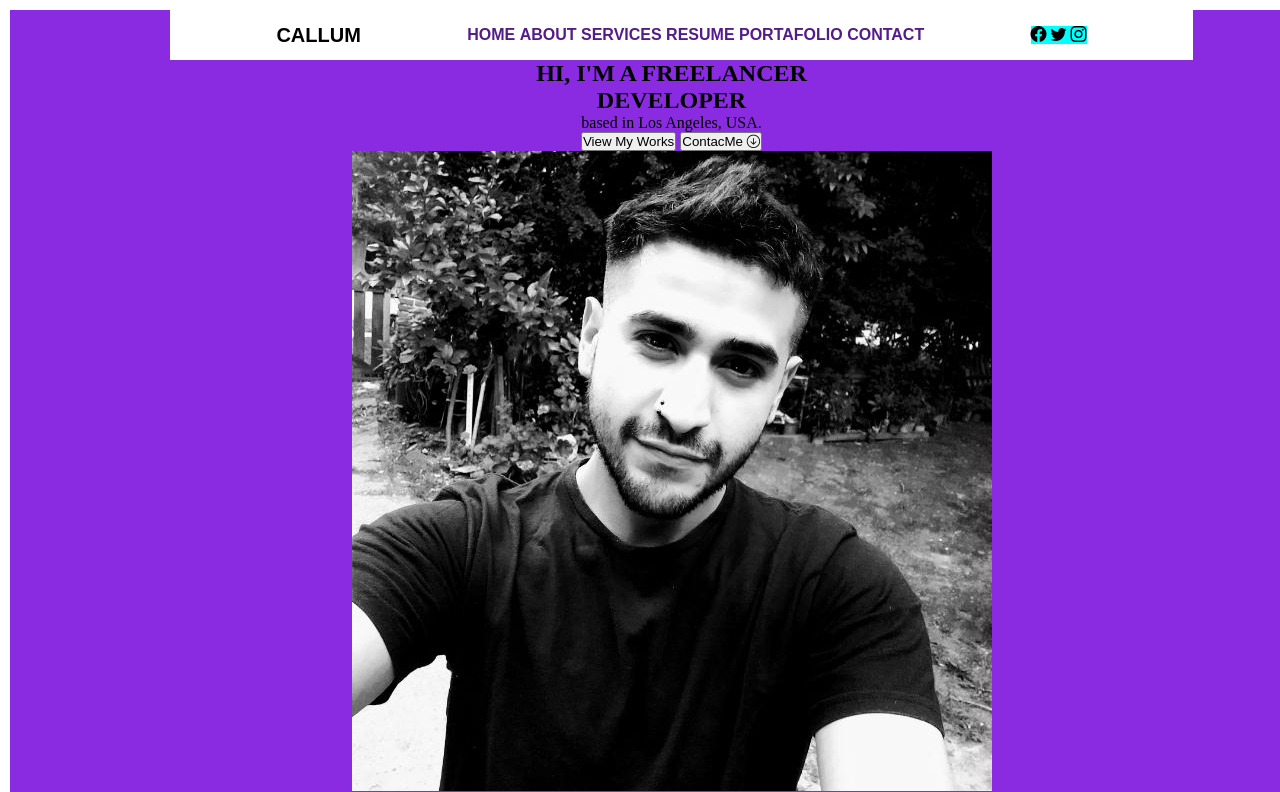
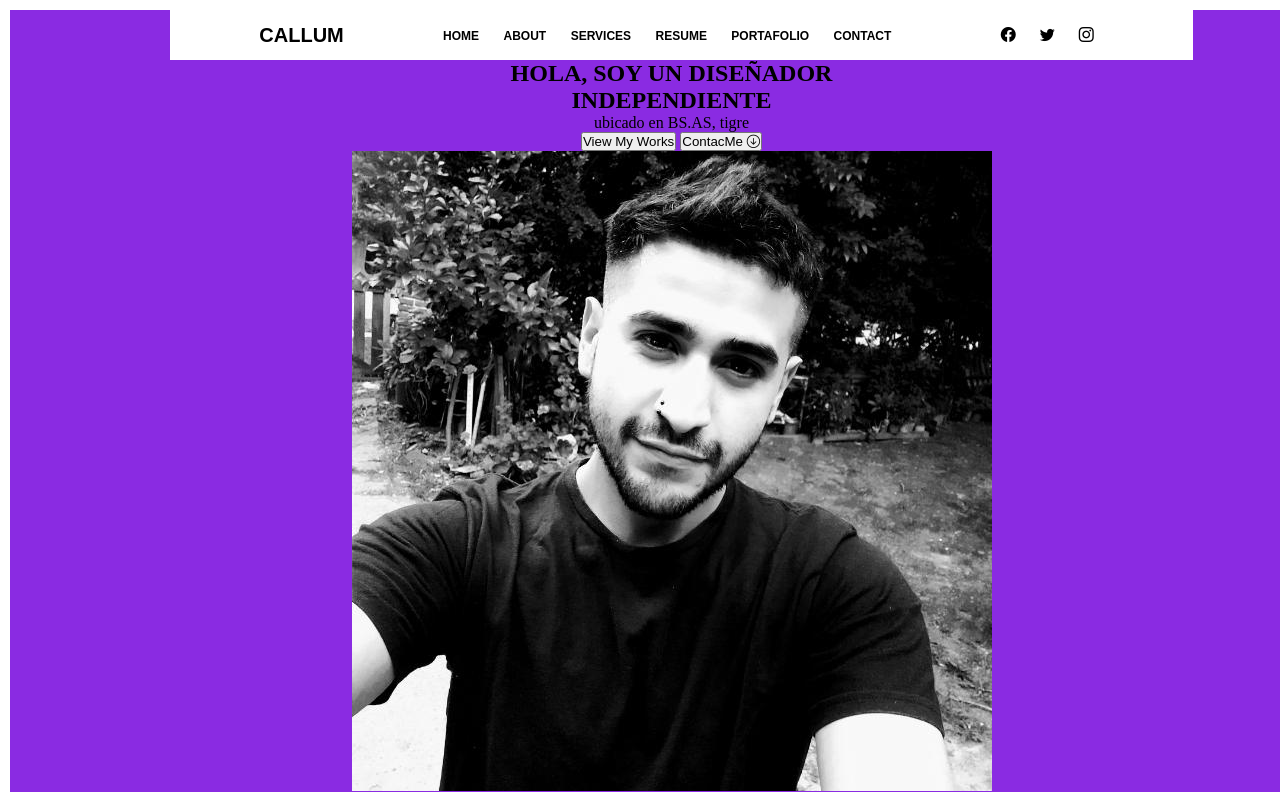
Before and after one commit to JuanCruz30/TRABAJO-PRACTICO-N-1-UTN, a plain HTML site: page index.html in a window 1280 px wide. Shown: the top 792 px of the page. Drawn offline with nearby package versions, Linux system fonts and the light colour scheme.

Commit message:
comienzo a darle estilo al main

```diff
--- a/css/estilo.css
+++ b/css/estilo.css
@@ -7,8 +7,6 @@ body{
     border: 10px solid  #ffff;
     background-color: blueviolet;
     width: 1323px;
-
-
 }
 /* comienzo de emcabezado */
 header{
@@ -25,9 +23,6 @@ header{
     font-family: "Poppins", sans-serif;
     font-size: 20px;
     background-color: #ffff;
-
-
-
 }
 .headnav{
     background-color:  #ffff;
@@ -35,10 +30,16 @@ header{
     text-decoration: none;
 }
 nav> a{
+    font-size: 12px;
     text-decoration: none;
+    margin: 10px;
+    text-decoration: none;
+    color: black;
 }
-.redes{
-    background-color: aqua;
-
-
+div> a{
+    font-size: 15px;
+    margin: 10px;
+    text-decoration: none;
+    color: black;
 }
+/* comienzo de main..primera seccion.. */
--- a/index.html
+++ b/index.html
@@ -21,9 +21,9 @@
             <a href=""><strong>CONTACT</strong></a>
         </nav>
         <div class="redes">
-            <i class="bi bi-facebook"></i>
-            <i class="bi bi-twitter"></i>
-            <i class="bi bi-instagram"></i>
+            <a href=""><i class="bi bi-facebook"></i></a>
+            <a href=""><i class="bi bi-twitter"></i></a>
+            <a href=""><i class="bi bi-instagram"></i></a>
         </div>
 
     </header>
@@ -32,9 +32,9 @@
         <section class="cont1">
 
             <div>
-                <h2>HI, I'M A FREELANCER</h2>
-                <h1>DEVELOPER</h1>
-                <p>based in Los Angeles, USA.</p>
+                <h2>HOLA, SOY UN DISEÑADOR</h2>
+                <h1>INDEPENDIENTE</h1>
+                <p>ubicado en BS.AS, tigre</p>
             </div>
 
             <div>
```
